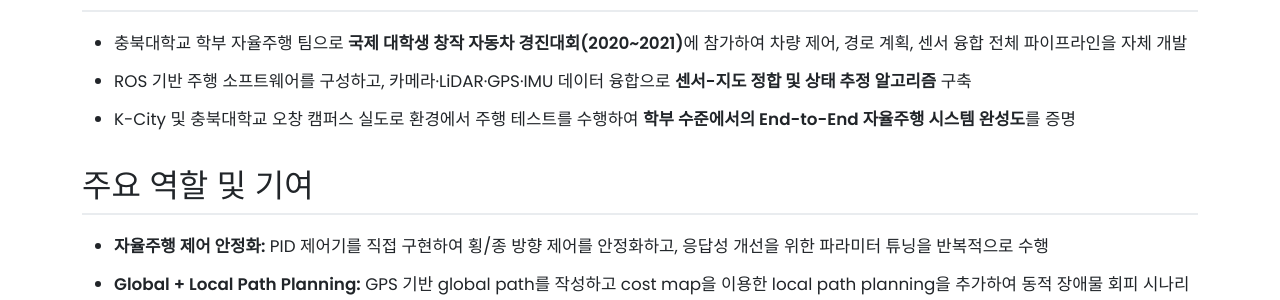
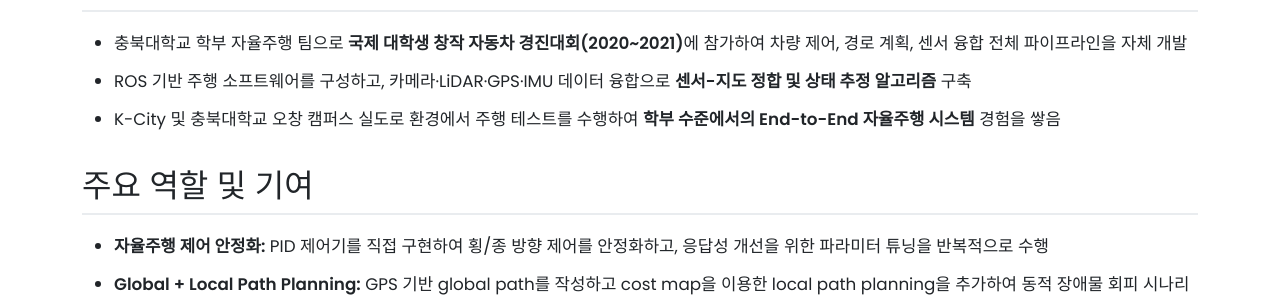
Before and after one commit to jinwoo-Sync/jinwoo-Sync.github.io, a Jekyll site: the page built from _projects/autonomous_competition.md, in a window 1280 px wide and 900 px high, scrolled down 671 px. Shown: the part 153-453 px from the top of the window. Built offline with Jekyll 4.4.1, drawn with Linux system fonts in a browser that asks for light colours.

Commit message:
불필요한 설명 제거 및 설명 변경

```diff
--- a/_projects/autonomous_competition.md
+++ b/_projects/autonomous_competition.md
@@ -14,7 +14,7 @@
 
 - 충북대학교 학부 자율주행 팀으로 **국제 대학생 창작 자동차 경진대회(2020~2021)**에 참가하여 차량 제어, 경로 계획, 센서 융합 전체 파이프라인을 자체 개발
 - ROS 기반 주행 소프트웨어를 구성하고, 카메라·LiDAR·GPS·IMU 데이터 융합으로 **센서-지도 정합 및 상태 추정 알고리즘** 구축
-- K-City 및 충북대학교 오창 캠퍼스 실도로 환경에서 주행 테스트를 수행하여 **학부 수준에서의 End-to-End 자율주행 시스템 완성도**를 증명
+- K-City 및 충북대학교 오창 캠퍼스 실도로 환경에서 주행 테스트를 수행하여 **학부 수준에서의 End-to-End 자율주행 시스템** 경험을 쌓음
 
 ## 주요 역할 및 기여
 
```
